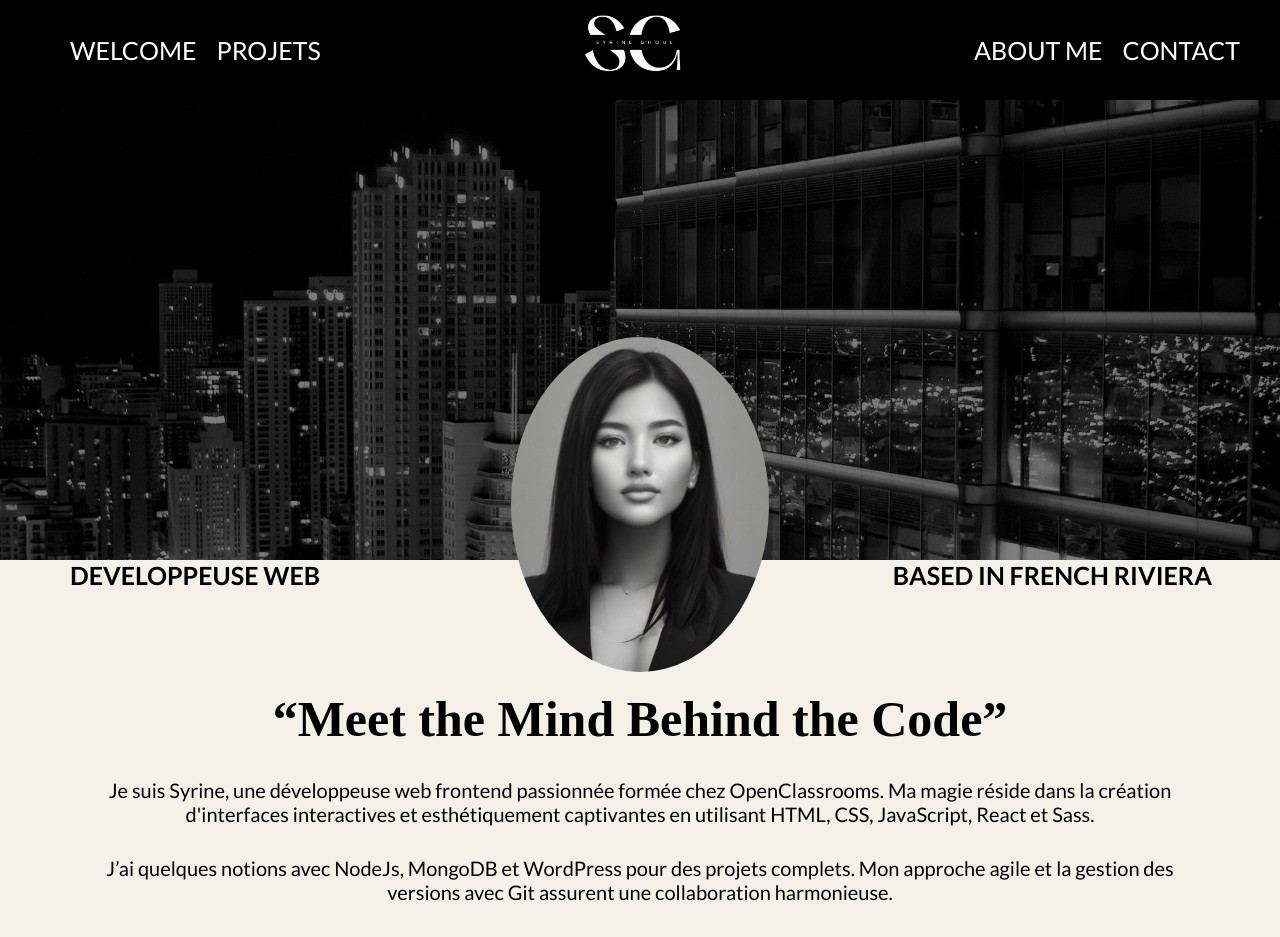
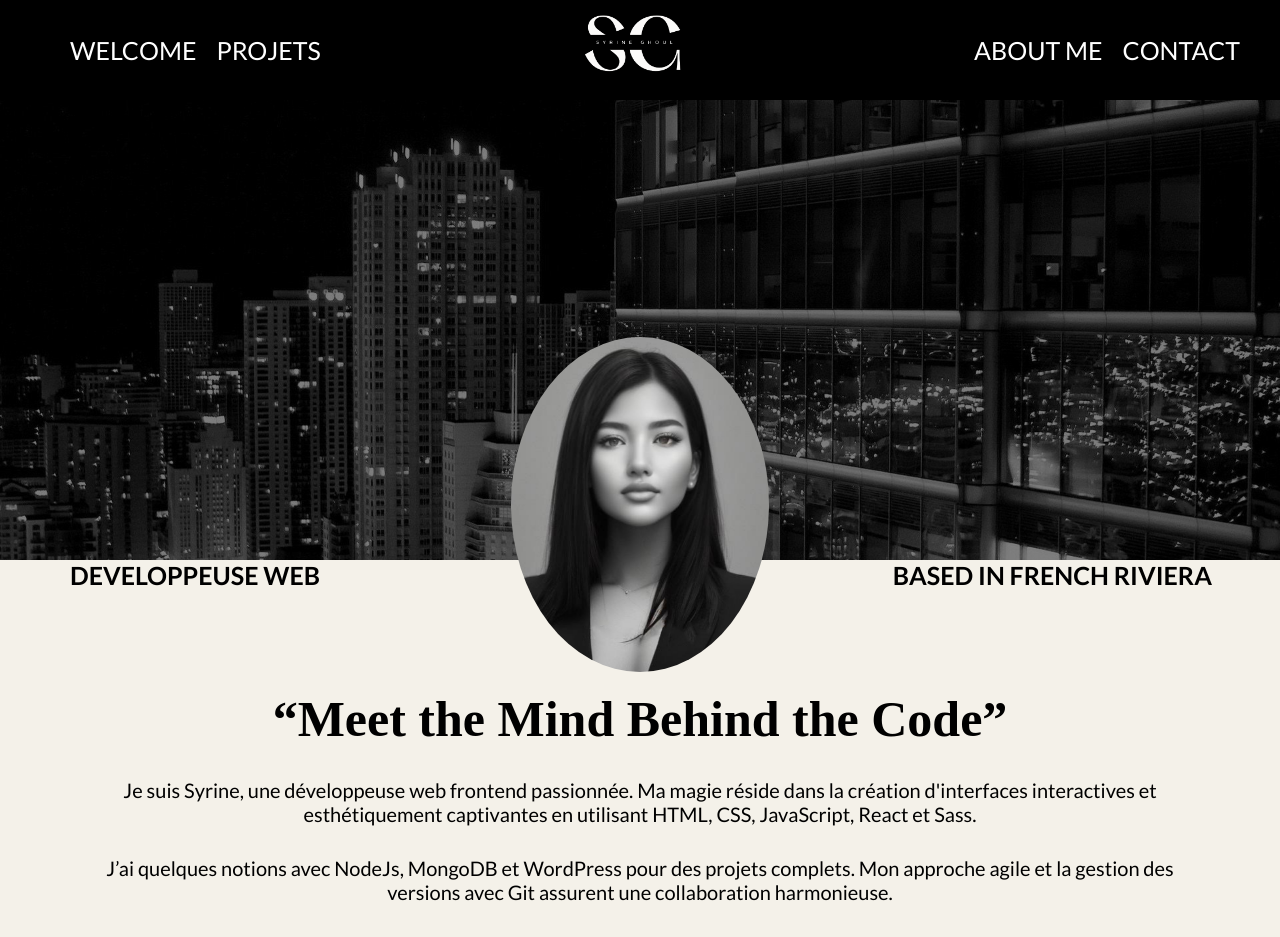
Before and after one commit to SyrineGhl/Portfolio, a React (Create React App) app: page / in a window 1280 px wide. Shown: the top 937 px of the page. Built offline with nearby package versions, Linux system fonts and the light colour scheme.

Commit message:
remove word in banner

```diff
--- a/src/components/about.jsx
+++ b/src/components/about.jsx
@@ -7,7 +7,7 @@ const About = () => {
       <h3 className="about-title">“Meet the Mind Behind the Code”</h3>
       <h4>BASED IN FRENCH RIVIERA</h4>
       <p>
-        Je suis Syrine, une développeuse web frontend passionnée formée chez OpenClassrooms. Ma magie réside dans la
+        Je suis Syrine, une développeuse web frontend passionnée. Ma magie réside dans la
         création d'interfaces interactives et esthétiquement captivantes en utilisant HTML, CSS, JavaScript, React et
         Sass. </p><p>J’ai quelques notions avec NodeJs, MongoDB et WordPress pour des projets complets. Mon approche agile et
         la gestion des versions avec Git assurent une collaboration harmonieuse.</p> <p> Découvrez mon portfolio dédié à offrir
```
